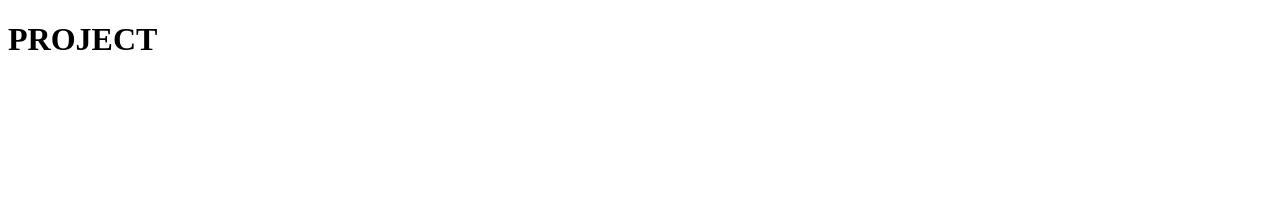
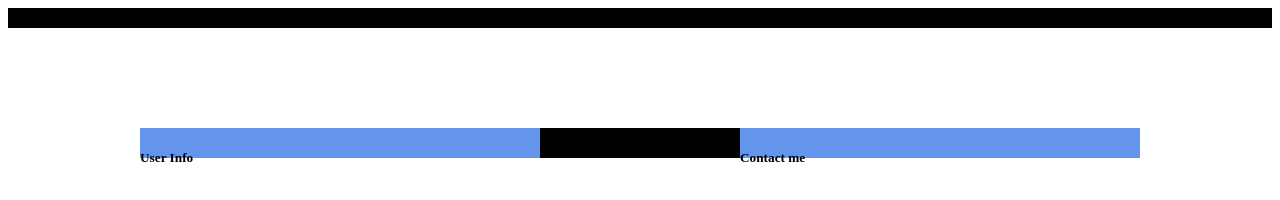
Before and after one commit to jakecolledge97/mini-project, a plain HTML site: page index.html in a window 1280 px wide. Drawn offline with Linux system fonts and the light colour scheme.

Commit message:
added some format for the html and some styling for the user input options

```diff
--- a/index.html
+++ b/index.html
@@ -5,20 +5,24 @@
     <meta http-equiv="X-UA-Compatible" content="IE=edge">
     <meta name="viewport" content="width=device-width, initial-scale=1.0">
     <link rel="stylesheet" href="style.css">
-    <title>Mini Project</title>
+    <title>Landing Page</title>
 </head>
 <body>
-    <header>
-        <h1>PROJECT</h1>
-    </header>
+    <header></header>
 
-    <main>
-        <section>
+    <section class="main-container">
+        <div class="user-options-container">
+            <div class="user-info">
+                <h5>User Info</h5>
+            </div>
+            <div class="contact-me">
+                <h5>Contact me</h5>
+            </div>
+        </div>
+    </section>
 
-        </section>
-        <section>
+    <section></section>
 
-        </section>
-    </main>
+    <footer></footer>
 </body>
 </html>
--- a/style.css
+++ b/style.css
@@ -0,0 +1,38 @@
+header, footer {
+    position: relative;
+    width: 100%;
+    height: 20px;
+    background-color: black;
+}
+header{
+    top: 0px;
+}
+
+footer{
+    display: none;
+    bottom: 0px;
+}
+/*.main-container{
+    position: relative;
+}*/
+/* Creates a container for user input buttons*/
+.user-options-container{
+    position: relative;
+    width: 1000px;
+    height: 30px;
+    background-color: black;
+    margin-top: 100px;
+    margin-left: auto;
+    margin-right: auto;
+}
+/* User and contact options */
+.user-info, .contact-me{
+    position: absolute;
+    width: 400px;
+    height: 30px;
+    background-color: cornflowerblue;
+
+}
+.contact-me{
+    right: 0px;
+}
```
